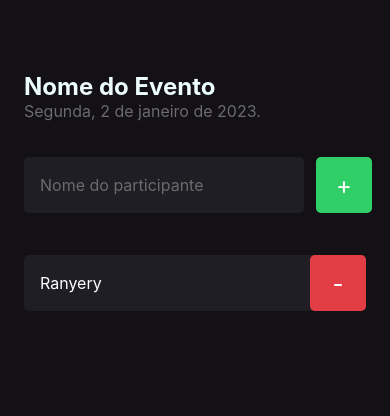
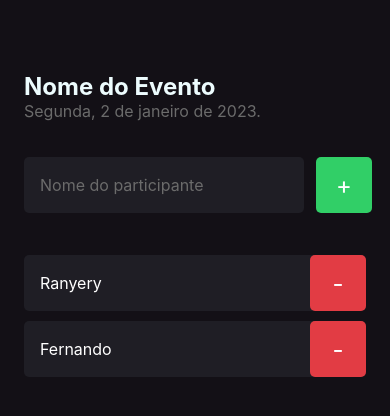
Before and after one commit to RanyeryFernando/imhere, a React Native app: screen / in a window 390 px wide. Shown: the top 416 px of the page. Built offline with nearby package versions, Linux system fonts and the light colour scheme.

Commit message:
ScrollView

```diff
--- a/src/screens/Home/index.tsx
+++ b/src/screens/Home/index.tsx
@@ -1,10 +1,11 @@
-import { Text, View, TextInput, TouchableOpacity } from 'react-native';
+import { Text, View, TextInput, TouchableOpacity, ScrollView } from 'react-native';
 
 import { Participant } from '../../components/Participant';
 
 import { styles } from './styles';
 
 export default function Home (){
+  const participants = ['Ranyery', 'Fernando'];
 
   function handleParticipantAdd(){
     console.log("Voce clicou no botao de acionar!");
@@ -37,8 +38,17 @@
           </Text>
         </TouchableOpacity>
       </View>
-
-      <Participant name="Ranyery" onRemove={() => handleParticipantRemove("Ranyery")} />
+      <ScrollView showsHorizontalScrollIndicator={false}>
+        {
+          participants.map(participant => (
+            <Participant
+              key={participant}
+              name={participant}
+              onRemove={() => handleParticipantRemove("Ranyery")}
+            />
+          ))
+        }
+      </ScrollView>
     </View>
   )
 }
```
